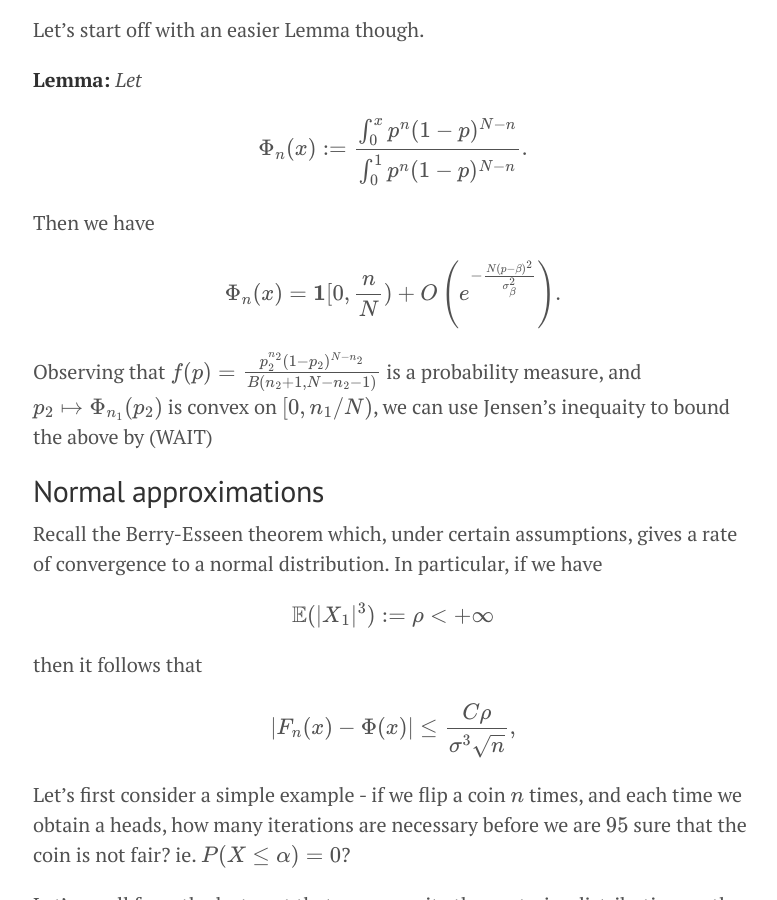
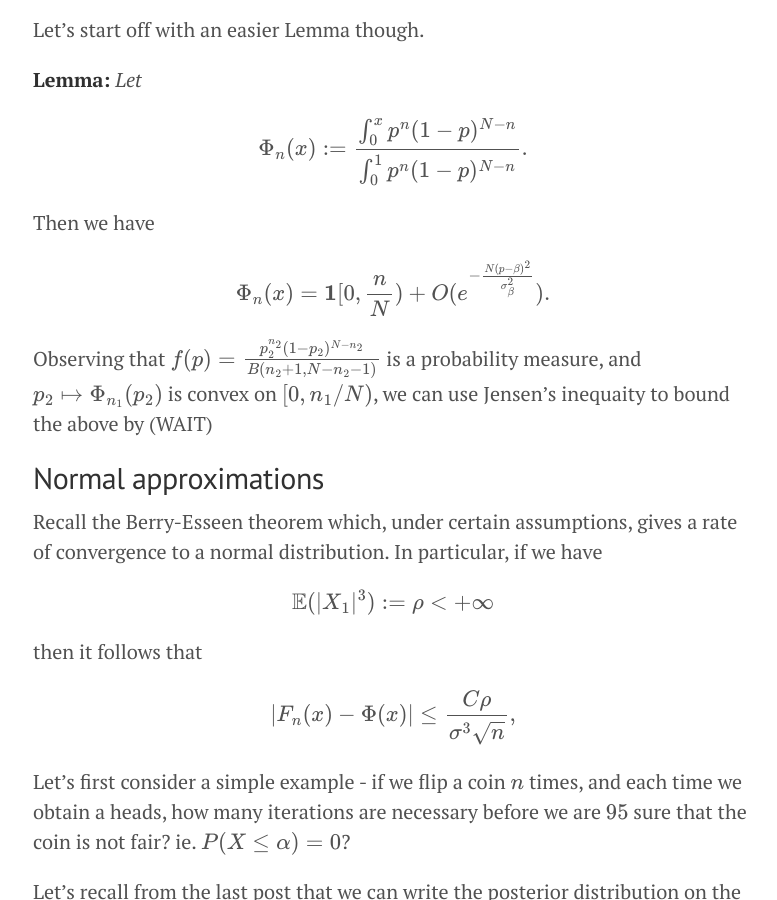
Before and after one commit to doriang102/doriang102.github.io, a Jekyll site: the page built from _posts/2017-06-10-hypothesis-testing-part-2-in-progress.md, in a window 1280 px wide and 900 px high, scrolled down 7567 px. Shown: the whole window, without its empty margins (247-1024 px from the left). Built offline with Jekyll 4.4.1, drawn with Linux system fonts in a browser that asks for light colours; our own code applies the rules of GitHub Pages for plain Markdown files; formulas are drawn with MathJax 3.

Commit message:
Update 2017-06-10-hypothesis-testing-part-2-in-progress.md

```diff
--- a/_posts/2017-06-10-hypothesis-testing-part-2-in-progress.md
+++ b/_posts/2017-06-10-hypothesis-testing-part-2-in-progress.md
@@ -227,7 +227,7 @@
 
 Then we have
 
-$$ \Phi_n(x) = \mathbf{1}[0,\frac{n}{N}) + O\left(e^{-\frac{N(p-\beta)^2}{\sigma_{\beta}^2}}\right). $$
+$$ \Phi_n(x) = \mathbf{1}[0,\frac{n}{N}) + O(e^{-\frac{N(p-\beta)^2}{\sigma_{\beta}^2}}). $$
 
 
 Observing that $$f(p) = \frac{p_2^{n_2} (1-p_2)^{N-n_2}}{B(n_2+1,N-n_2-1)}$$ is a probability measure, and $$ p_2 \mapsto \Phi_{n_1} (p_2)$$ is convex on $$[0,n_1/N)$$, we can use Jensen's inequaity to bound the above by (WAIT)
```
